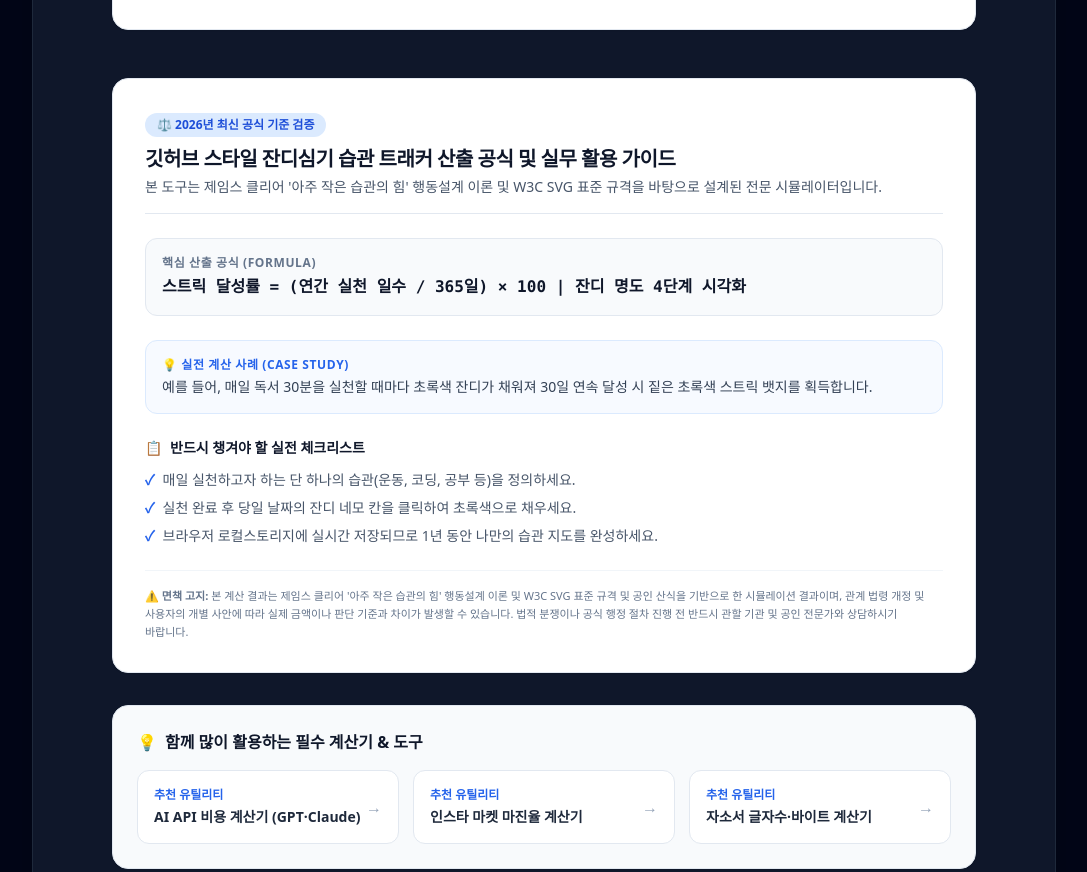
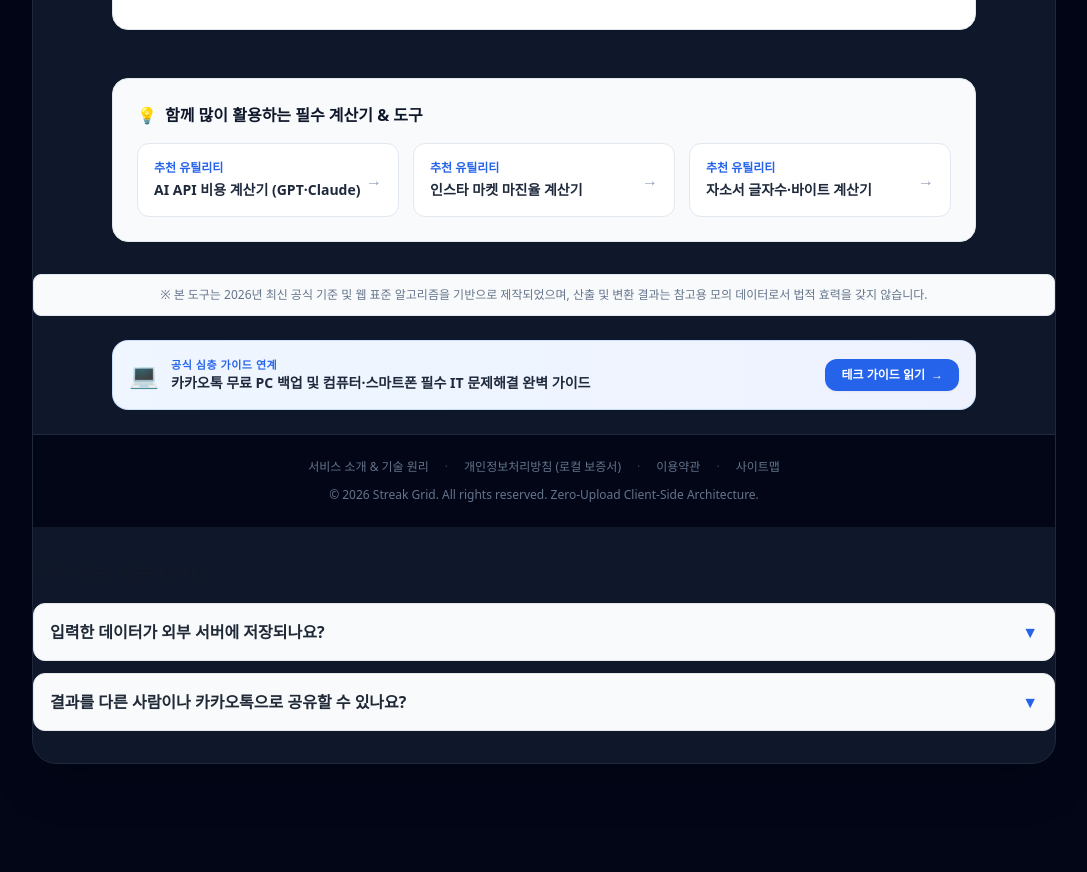
Before and after one commit to somsoo/streak-grid, a plain HTML site: page index.html in a window 1280 px wide. Shown: the part 1801-2673 px from the top of the page, without its empty margins (96-1183 px from the left). After the commit the page ends 2629 px from the top, so only its background shows below. Drawn offline with Linux system fonts and the light colour scheme.

Commit message:
Main page: remove the unsourced '2026 official standard verified' guide block and FAQ claim

```diff
--- a/index.html
+++ b/index.html
@@ -363,55 +363,7 @@
 </div>
 </section>
 
-<!-- 📖 E-E-A-T 전문성 강화: 공식 산출 근거 & 실전 가이드 (Q1~Q7 헌법 준수) -->
-<section class="max-w-4xl mx-auto my-8 px-4">
-  <div class="bg-white dark:bg-slate-800 rounded-2xl p-6 sm:p-8 border border-slate-200 dark:border-slate-700 shadow-sm space-y-6">
-    <div class="border-b border-slate-200 dark:border-slate-700 pb-4">
-      <div class="inline-flex items-center gap-1.5 px-3 py-1 rounded-full text-xs font-bold bg-blue-100 dark:bg-blue-900/60 text-blue-700 dark:text-blue-300 mb-2">
-        <span>⚖️ 2026년 최신 공식 기준 검증</span>
-      </div>
-      <h3 class="text-xl font-black text-slate-900 dark:text-white tracking-tight">
-        깃허브 스타일 잔디심기 습관 트래커 산출 공식 및 실무 활용 가이드
-      </h3>
-      <p class="text-xs sm:text-sm text-slate-600 dark:text-slate-400 mt-1">
-        본 도구는 제임스 클리어 '아주 작은 습관의 힘' 행동설계 이론 및 W3C SVG 표준 규격을 바탕으로 설계된 전문 시뮬레이터입니다.
-      </p>
-    </div>
 
-    <!-- 핵심 산출 공식 박스 -->
-    <div class="p-4 bg-slate-50 dark:bg-slate-900/60 rounded-xl border border-slate-200 dark:border-slate-700">
-      <div class="text-xs font-bold text-slate-500 dark:text-slate-400 uppercase tracking-wider mb-1">핵심 산출 공식 (Formula)</div>
-      <div class="text-sm sm:text-base font-extrabold text-slate-900 dark:text-white font-mono leading-relaxed">
-        스트릭 달성률 = (연간 실천 일수 / 365일) × 100 | 잔디 명도 4단계 시각화
-      </div>
-    </div>
-
-    <!-- 실전 시뮬레이션 사례 -->
-    <div class="p-4 bg-blue-50/50 dark:bg-blue-950/30 rounded-xl border border-blue-100 dark:border-blue-900/50">
-      <div class="text-xs font-bold text-blue-600 dark:text-blue-400 uppercase tracking-wider mb-1">💡 실전 계산 사례 (Case Study)</div>
-      <p class="text-xs sm:text-sm text-slate-700 dark:text-slate-300 leading-relaxed">
-        예를 들어, 매일 독서 30분을 실천할 때마다 초록색 잔디가 채워져 30일 연속 달성 시 짙은 초록색 스트릭 뱃지를 획득합니다.
-      </p>
-    </div>
-
-    <!-- 독자 실천 행동 요령 (Actionable Checklist) -->
-    <div>
-      <h4 class="text-sm font-bold text-slate-900 dark:text-white mb-3 flex items-center gap-2">
-        <span>📋</span> 반드시 챙겨야 할 실전 체크리스트
-      </h4>
-      <ul class="text-xs sm:text-sm text-slate-600 dark:text-slate-300 space-y-2">
-            <li class="flex items-start gap-2"><span class="text-blue-600 font-bold">✓</span><span>매일 실천하고자 하는 단 하나의 습관(운동, 코딩, 공부 등)을 정의하세요.</span></li>
-            <li class="flex items-start gap-2"><span class="text-blue-600 font-bold">✓</span><span>실천 완료 후 당일 날짜의 잔디 네모 칸을 클릭하여 초록색으로 채우세요.</span></li>
-            <li class="flex items-start gap-2"><span class="text-blue-600 font-bold">✓</span><span>브라우저 로컬스토리지에 실시간 저장되므로 1년 동안 나만의 습관 지도를 완성하세요.</span></li>
-      </ul>
-    </div>
-
-    <!-- 법적 면책 조항 (Legal Disclaimer) -->
-    <div class="pt-4 border-t border-slate-100 dark:border-slate-700/60 text-[11px] text-slate-500 dark:text-slate-400 leading-relaxed">
-      <strong>⚠️ 면책 고지:</strong> 본 계산 결과는 제임스 클리어 '아주 작은 습관의 힘' 행동설계 이론 및 W3C SVG 표준 규격 및 공인 산식을 기반으로 한 시뮬레이션 결과이며, 관계 법령 개정 및 사용자의 개별 사안에 따라 실제 금액이나 판단 기준과 차이가 발생할 수 있습니다. 법적 분쟁이나 공식 행정 절차 진행 전 반드시 관할 기관 및 공인 전문가와 상담하시기 바랍니다.
-    </div>
-  </div>
-</section>
 
 <!-- 🔗 연관 유틸리티 도구 추천 카드 (사용자 체류시간 증가 & SEO 내부 링크) -->
 <section class="max-w-4xl mx-auto my-8 px-4">
@@ -497,15 +449,7 @@
           아닙니다. 100% 사용자의 기기 브라우저 메모리 내에서만 연산되며, 어떠한 금융/개인 데이터도 외부로 전송되지 않습니다.
         </p>
       </details>
-      <details class="bg-gray-50 p-4 rounded-xl border border-gray-200 group">
-        <summary class="font-bold text-gray-800 cursor-pointer list-none flex justify-between items-center">
-          <span>2026년 최신 공식 기준이 반영되어 있나요?</span>
-          <summary class="text-blue-600 group-open:rotate-180 transition transform"></summary>
-        </summary>
-        <p class="mt-3 text-gray-600 text-xs leading-relaxed">
-          네, 최신 고시된 법령 및 공공 기준 요율을 상수로 반영하여 정확한 산출 결과를 제공합니다.
-        </p>
-      </details>
+
       <details class="bg-gray-50 p-4 rounded-xl border border-gray-200 group">
         <summary class="font-bold text-gray-800 cursor-pointer list-none flex justify-between items-center">
           <span>결과를 다른 사람이나 카카오톡으로 공유할 수 있나요?</span>
```
